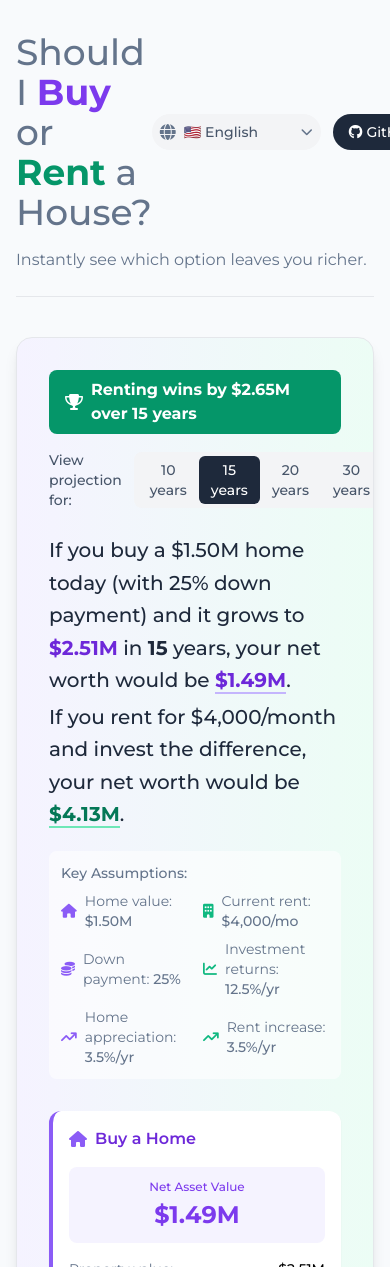
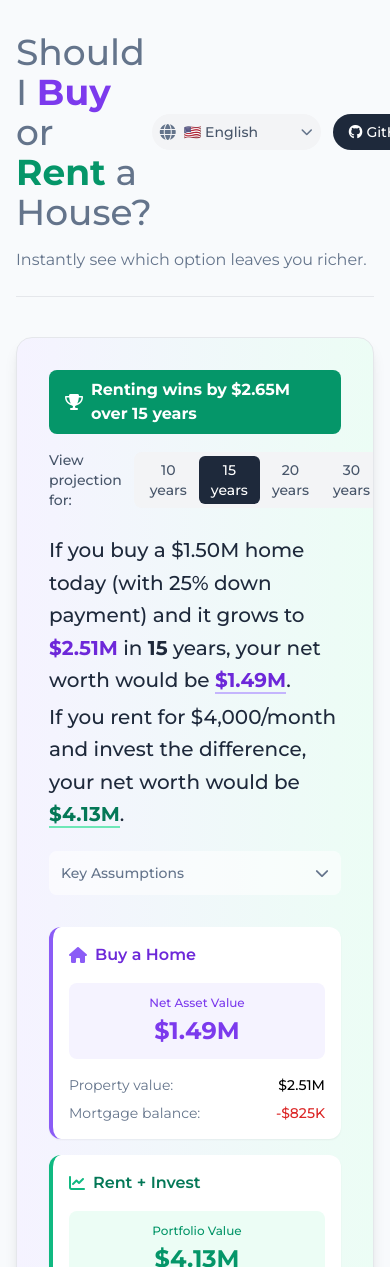
Before and after one commit to zebangeth/rent-or-buy.homes, a React (Vite) app: page / in a window 390 px wide. Shown: the top 1267 px of the page. Built offline with nearby package versions, Linux system fonts and the light colour scheme.

Commit message:
Implement responsive expansion for Key Assumptions section

```diff
--- a/src/components/HeroSection/KeyAssumptions.tsx
+++ b/src/components/HeroSection/KeyAssumptions.tsx
@@ -1,3 +1,4 @@
+import { useState, useEffect } from "react";
 import { useApp } from "../../contexts";
 import { formatCurrency, formatPercentage } from "../../lib/inputUtils";
 import { getInvestmentReturnRate } from "../../contexts/AppContext";
@@ -5,13 +6,38 @@ import { getInvestmentReturnRate } from "../../contexts/AppContext";
 export default function KeyAssumptions() {
   const { state } = useApp();
   const { buyInputs, rentInputs } = state;
+  const [isExpanded, setIsExpanded] = useState(false);
 
   const investmentReturn = getInvestmentReturnRate(rentInputs);
 
+  // Set initial expanded state based on screen size
+  useEffect(() => {
+    const checkScreenSize = () => {
+      setIsExpanded(window.innerWidth >= 1024); // lg breakpoint
+    };
+
+    checkScreenSize();
+    window.addEventListener("resize", checkScreenSize);
+
+    return () => window.removeEventListener("resize", checkScreenSize);
+  }, []);
+
   return (
     <div className="text-sm text-dark-500 bg-white bg-opacity-60 rounded-lg p-3">
-      <div className="font-medium mb-2">Key Assumptions:</div>
-      <div className="grid grid-cols-2 gap-x-4 gap-y-2">
+      <button
+        onClick={() => setIsExpanded(!isExpanded)}
+        className={`flex items-center justify-between w-full font-medium text-left hover:text-dark-700 transition-colors ${
+          isExpanded ? "mb-2" : ""
+        }`}
+      >
+        <span>Key Assumptions</span>
+        <i className={`fas fa-chevron-down transform transition-transform ${isExpanded ? "rotate-180" : ""}`}></i>
+      </button>
+      <div
+        className={`grid grid-cols-2 gap-x-4 gap-y-2 overflow-hidden transition-all duration-300 ${
+          isExpanded ? "max-h-96 opacity-100" : "max-h-0 opacity-0"
+        }`}
+      >
         <div className="flex items-center">
           <i className="fas fa-home text-primary-500 mr-2"></i>
           <span>
```
